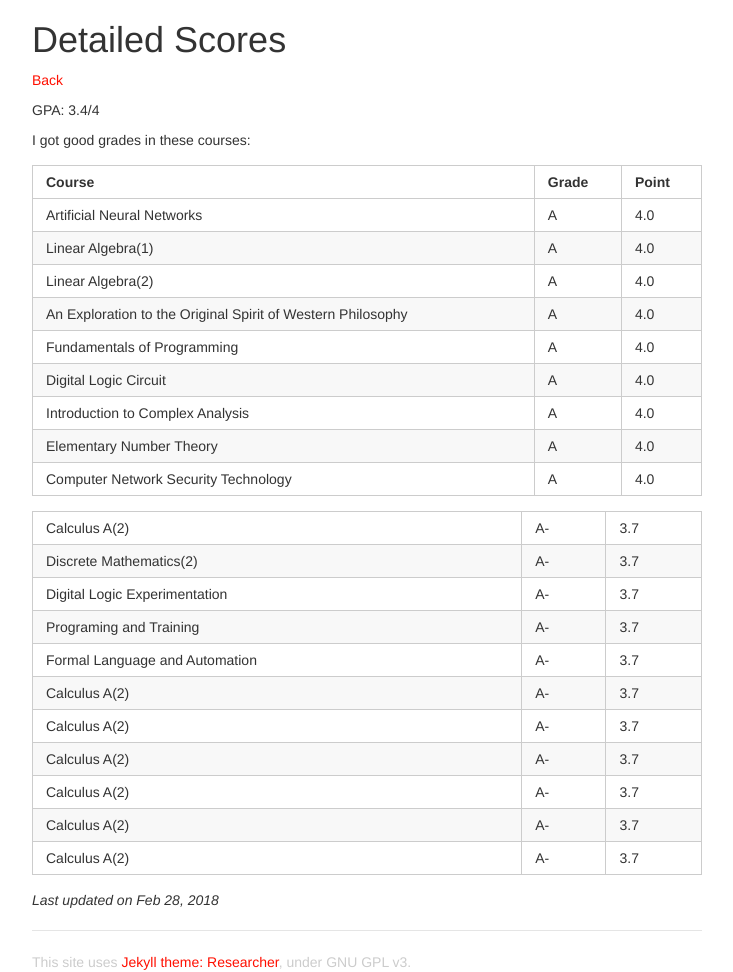
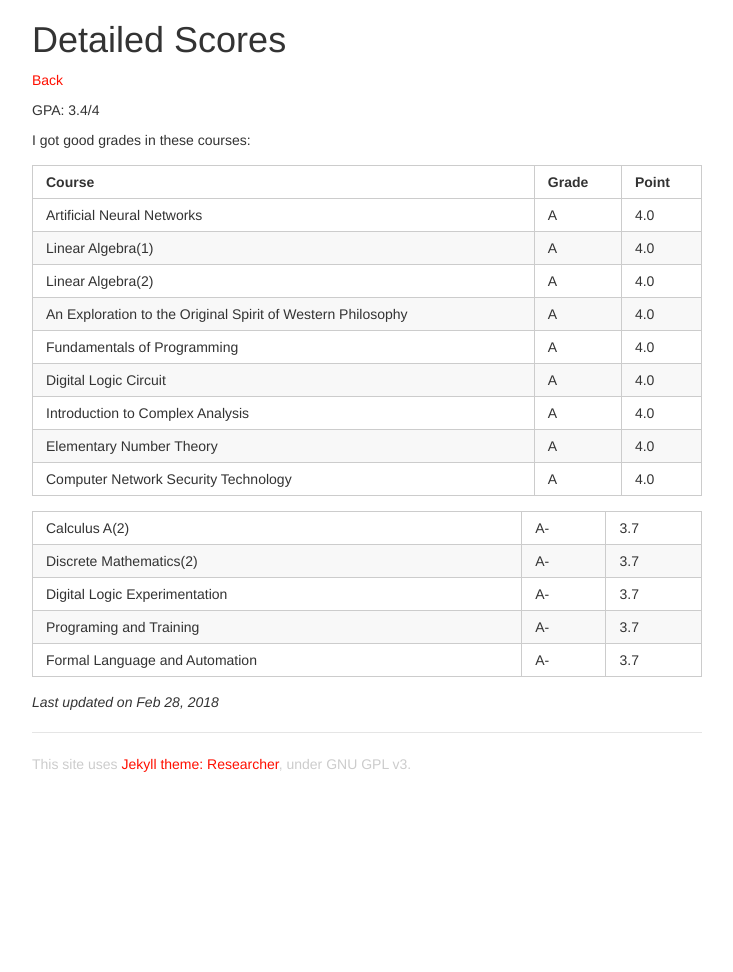
Before and after one commit to songshshshsh/bellasong.site, a Jekyll site: the page built from courses.md, in a window 1280 px wide. Shown: the whole page, without its empty margins (273-1006 px from the left). Built offline with Jekyll 4.4.1, drawn with Linux system fonts in a browser that asks for light colours; comment, search, counter and statistics services are not loaded; after the commit the page ends 900 px from its top, so only the background shows below that.

Commit message:
bug fixed

```diff
--- a/courses.md
+++ b/courses.md
@@ -28,11 +28,5 @@ I got good grades in these courses:
 |Digital Logic Experimentation|A-|3.7|
 |Programing and Training|A-|3.7|
 |Formal Language and Automation|A-|3.7|
-|Calculus A(2)|A-|3.7|
-|Calculus A(2)|A-|3.7|
-|Calculus A(2)|A-|3.7|
-|Calculus A(2)|A-|3.7|
-|Calculus A(2)|A-|3.7|
-|Calculus A(2)|A-|3.7|
 
 *Last updated on Feb 28, 2018*
```
Also changed, not shown: 1 other file.
